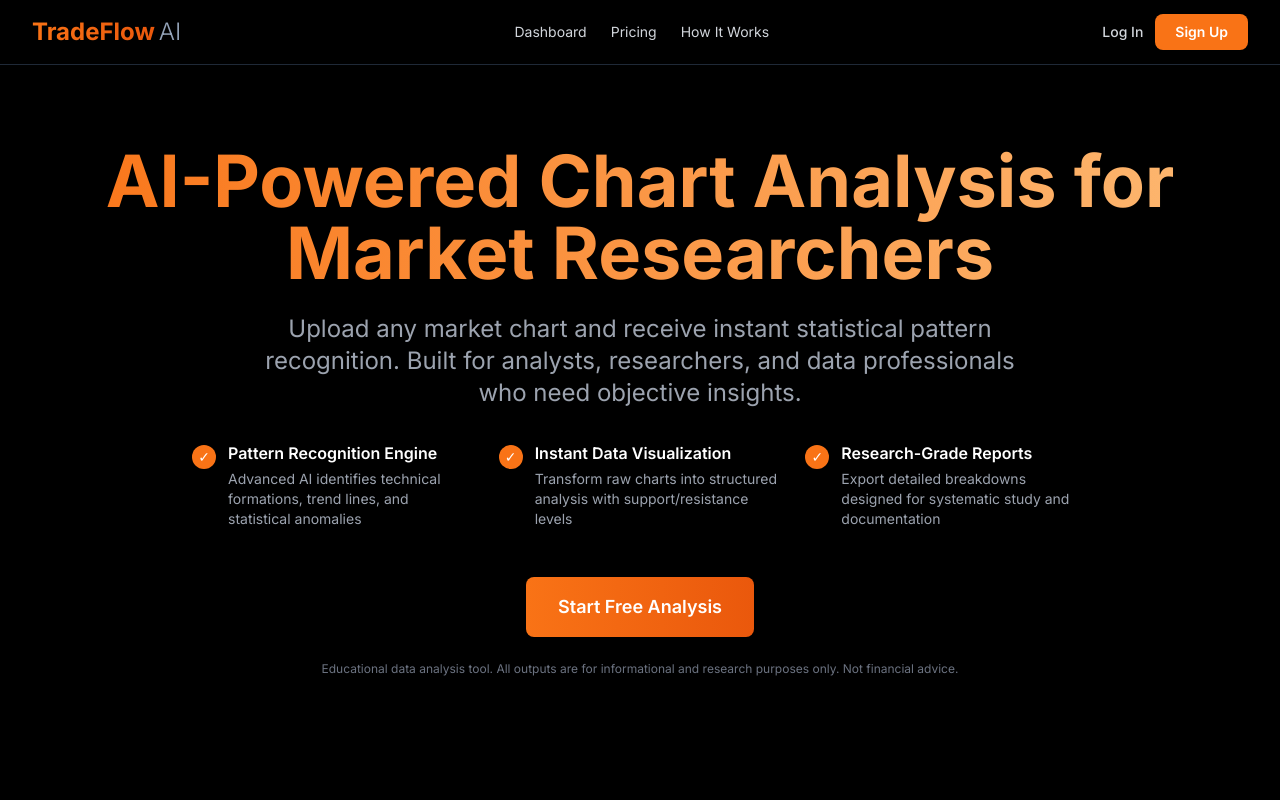
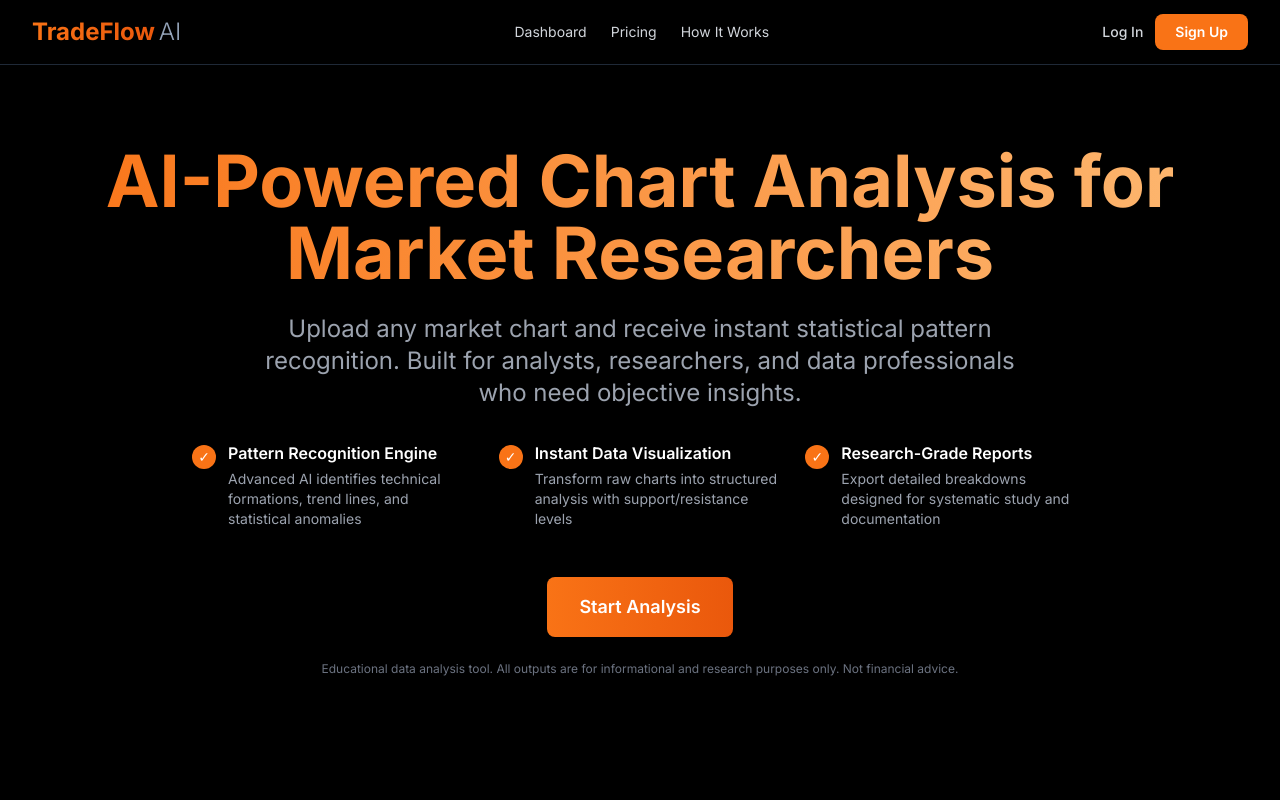
Before and after one commit to rochicenat/tradeflow-ai-frontend, a Next.js app: page / in a window 1280 px wide. Shown: the top 800 px of the page. Built offline with nearby package versions, Linux system fonts and the light colour scheme.

Commit message:
Update CTA button text

```diff
--- a/app/page.tsx
+++ b/app/page.tsx
@@ -56,7 +56,7 @@ export default function Home() {
             </div>
           </div>
           <Link href="/signup" className="inline-block px-8 py-4 bg-gradient-to-r from-orange-500 to-orange-600 rounded-lg text-lg font-semibold hover:from-orange-600 hover:to-orange-700 transition-all transform hover:scale-105">
-            Start Free Analysis
+            Start Analysis
           </Link>
           <p className="text-xs text-gray-500 mt-6 max-w-2xl mx-auto">
             Educational data analysis tool. All outputs are for informational and research purposes only. Not financial advice.
```
